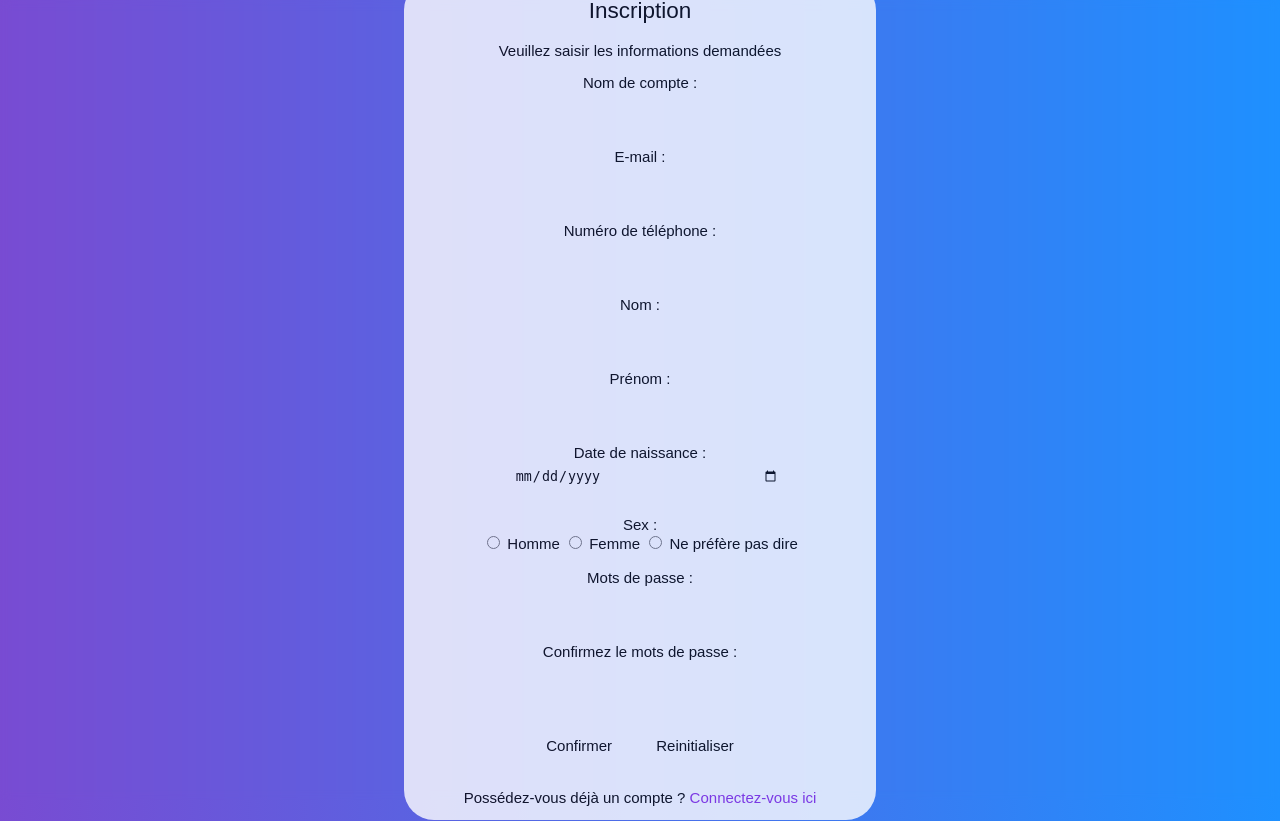
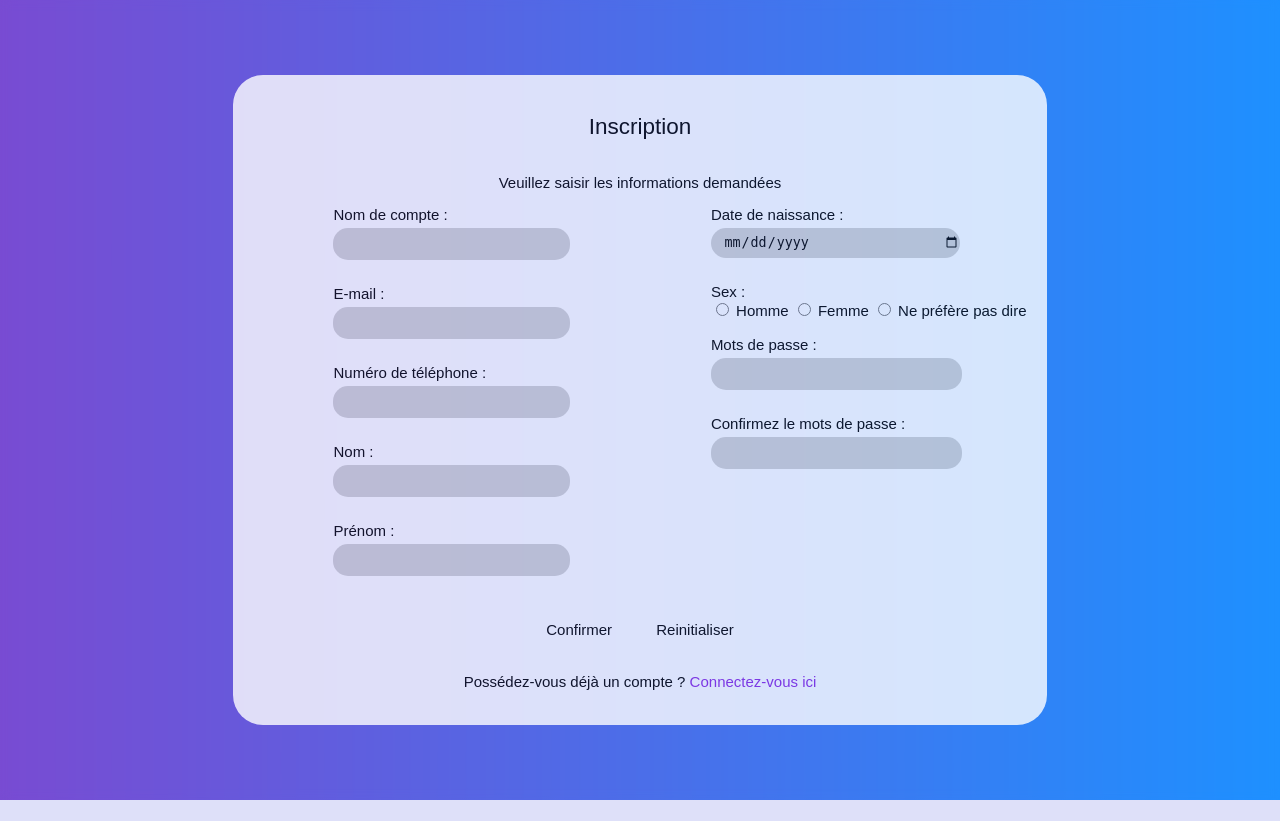
Before and after one commit to TarkusR/APP-G10E, a PHP site: page /register.php in a window 1280 px wide. After the commit the page ends 800 px from the top, so only its background shows below. Run offline with PHP 8.4, Linux system fonts and the light colour scheme.

Commit message:
New register.php and style.css

```diff
--- a/register.php
+++ b/register.php
@@ -166,12 +166,14 @@ if($_SERVER["REQUEST_METHOD"] == "POST"){
 </head>
 <body class="login">
 <div class="registerContainer">
-    <div class="centreRegister">
-    <h2>Inscription</h2>
+
+    <h2 style="animation: none">Inscription</h2>
     <p>Veuillez saisir les informations demandées</p>
-    <form action="<?php echo htmlspecialchars($_SERVER["PHP_SELF"]); ?>" method="post">
+    <div action="<?php echo htmlspecialchars($_SERVER["PHP_SELF"]); ?>" method="post">
+        <div class="register-Flex-Container">
+        <div class="centreRegister">
         <div >
-            <label> Nom de compte : </label> <br>
+            <label>Nom de compte : </label>
             <input class="InputRegister"  type="text" name="username" <?php echo (!empty($username_err)) ? 'is-invalid' : ''; ?>" value="<?php echo $username; ?>">
             <p ><?php echo $username_err; ?></p>
         </div>
@@ -195,6 +197,9 @@ if($_SERVER["REQUEST_METHOD"] == "POST"){
             <input class="InputRegister" type="text" name="prenom" <?php echo (!empty($prenom_err)) ? 'is-invalid' : ''; ?>" value="<?php echo $prenom; ?>">
             <p ><?php echo $prenom_err; ?></p>
         </div>
+
+        </div>
+        <div class="centreRegister">
         <div >
             <label>Date de naissance :</label> <br>
             <input class="InputRegister" type="date" name="dateNai" <?php echo (!empty($dateNai_err)) ? 'is-invalid' : ''; ?>" value="<?php echo $dateNai; ?>">
@@ -211,6 +216,7 @@ if($_SERVER["REQUEST_METHOD"] == "POST"){
             <input type="radio" name="sex" id="unexpresed" value="unexpresed"/>
             <label for="unexpresed"> Ne préfère pas dire</label>
         </div>
+
     <br>
         <div >
             <label>Mots de passe :</label> <br>
@@ -222,12 +228,15 @@ if($_SERVER["REQUEST_METHOD"] == "POST"){
             <input class="InputRegister" type="password" name="confirm_password" <?php echo (!empty($confirm_password_err)) ? 'is-invalid' : ''; ?>" value="<?php echo $confirm_password; ?>">
             <p><?php echo $confirm_password_err; ?></p>
         </div>
-        <div class="centreRegister">
+        </div>
+        </div>
+        <div class="centreRegister-button">
             <input class="boutonRegister" type="submit" value="Confirmer">
             <input class="boutonRegister" type="reset"  value="Reinitialiser">
+            <p>Possédez-vous déjà un compte ? <a href="login.php" class="seconnecterRegister">Connectez-vous ici</a></p>
         </div>
-        <p>Possédez-vous déjà un compte ? <a href="login.php" class="seconnecterRegister">Connectez-vous ici</a></p>
     </form>
 </div>
+
 </body>
 </html>
--- a/style.css
+++ b/style.css
@@ -170,7 +170,12 @@ h1, h2, h3, h4, p{
 }
 
 .centreRegister{
-    text-align: center;
+    text-align: left;
+    margin-left: 10vh;
+}
+.register-Flex-Container{
+    display: flex;
+    flex-direction: row;
 }
 
 .login-container{
@@ -190,7 +195,7 @@ h1, h2, h3, h4, p{
 }
 
 .registerContainer{
-    padding: 60px;
+    padding: 20px;
     margin: 50px;
     display: flex;
     max-width: 90vw;
@@ -205,6 +210,10 @@ h1, h2, h3, h4, p{
     font-family: Arial;
 }
 
+.centreRegister-button{
+    text-align: center;
+}
+
 
 .registerOrganisation{
     align-content: center;
@@ -212,9 +221,10 @@ h1, h2, h3, h4, p{
 
 .InputRegister{
     transition-duration: 0.3s;
+    margin-top: 5px;
     margin-bottom: 10px;
     border-radius: 15px;
-    background-color: white;
+    background-color: lightgrey;
     border: none;
     width: 75%;
     height: 30px;
@@ -238,6 +248,8 @@ h1, h2, h3, h4, p{
 
     padding: 10px;
 }
+
+
 
 .boutonRegister:hover{
     transition-duration: 0.3s;
```
